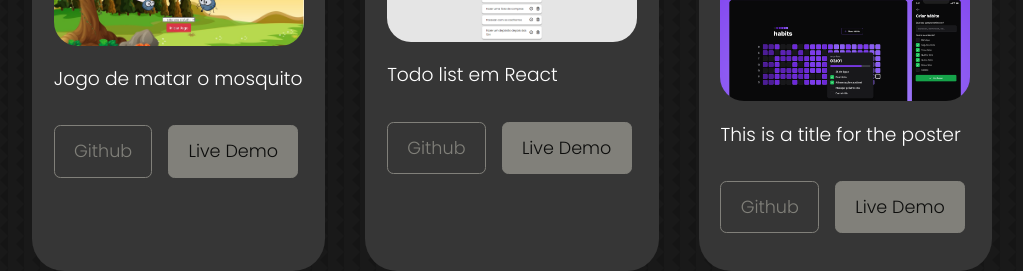
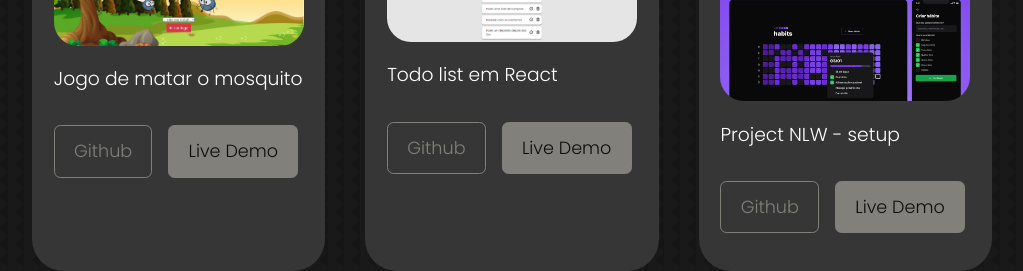
Before and after one commit to jardeylsonJacinto/project-my-portfolio, a React (Create React App) app: page / in a window 1280 px wide. Shown: the part 3700-3971 px from the top of the page, without its empty margins (128-1151 px from the left). Built offline with nearby package versions, Linux system fonts and the light colour scheme.

Commit message:
feat: add link github

```diff
--- a/src/components/portfolio/Portfolio.jsx
+++ b/src/components/portfolio/Portfolio.jsx
@@ -48,9 +48,9 @@ const data = [
   {
     id: 6,
     image: IMG6,
-    title: 'This is a title for the poster',
-    github: '',
-    demo: ''
+    title: "Project NLW - setup",
+    github: 'https://github.com/jardeylsonJacinto/NLW-setup',
+    demo: '#'
   }
 ];
 
```
